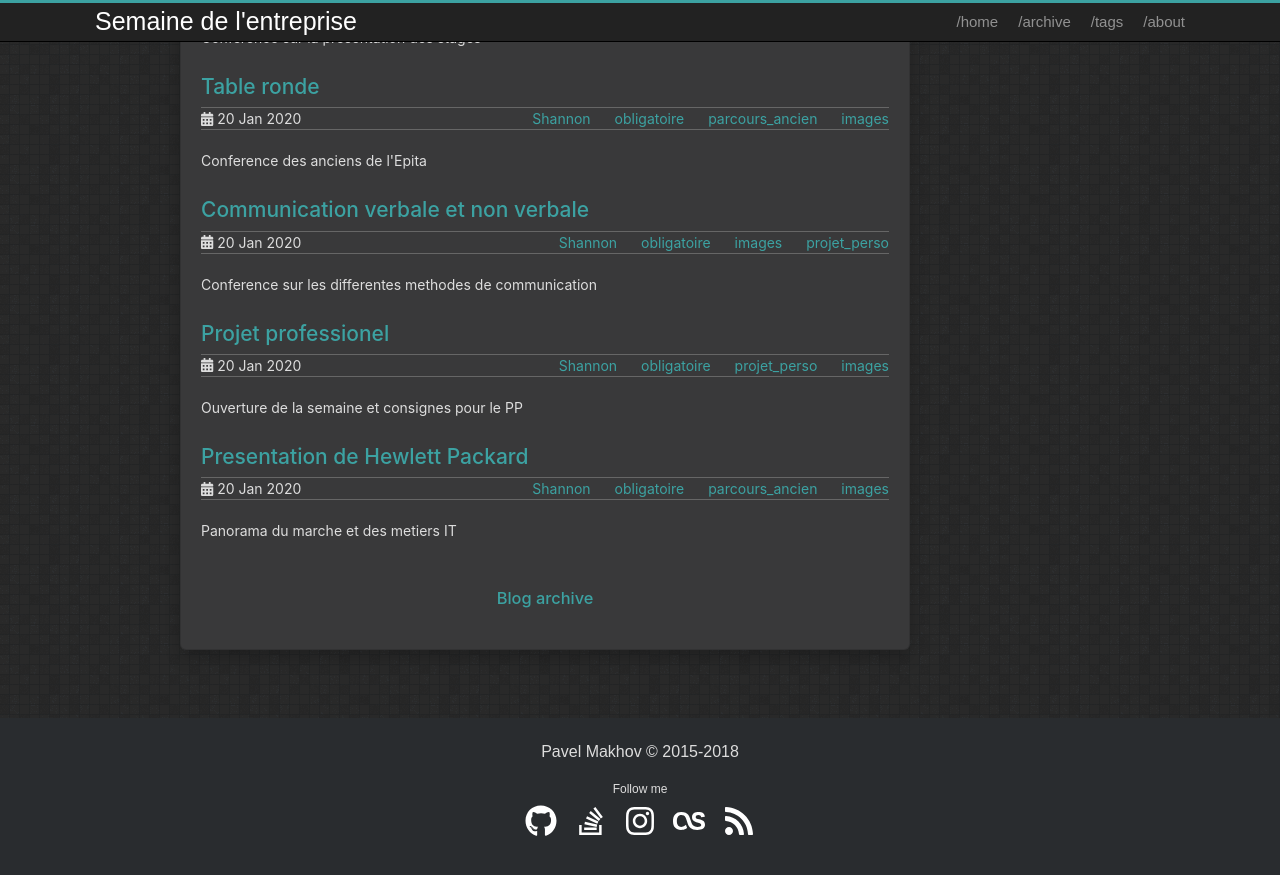
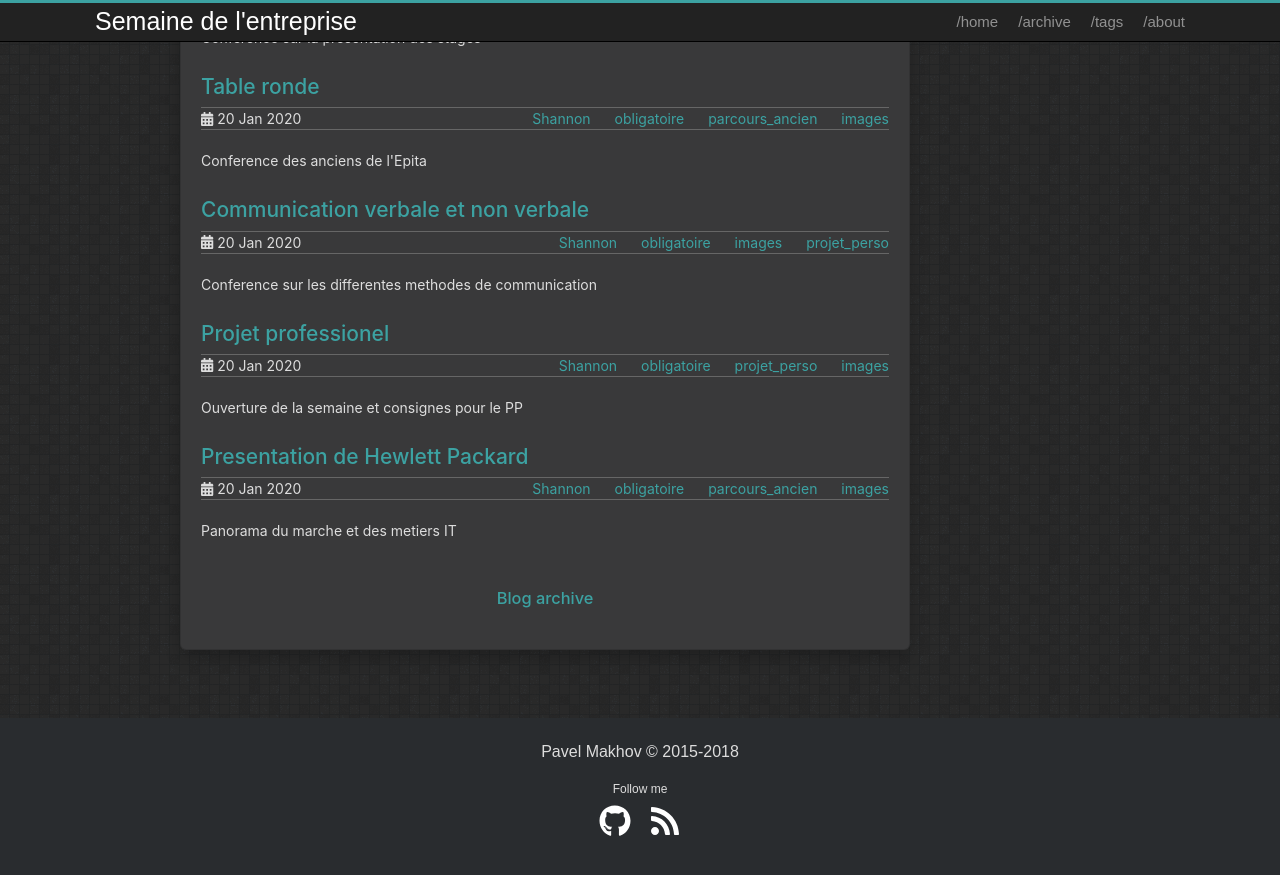
Before and after one commit to lemasyma/entreprise, a Jekyll site: the page built from index.html, in a window 1280 px wide and 900 px high, scrolled down 776 px. Shown: the top 875 px of the window. Built offline with Jekyll 4.4.1, drawn with Linux system fonts in a browser that asks for light colours.

```diff
--- a/_config.yml
+++ b/_config.yml
@@ -23,10 +23,10 @@ share:
 
 social:
   github: lemasyma
-  stackoverflow: ''
+  stackoverflow:
   linkedin:
-  instagram: ''
-  lastfm: ''
+  instagram:
+  lastfm:
   rss: feed.xml
 
 # Google Analytics key, leave blank to ignore
```
